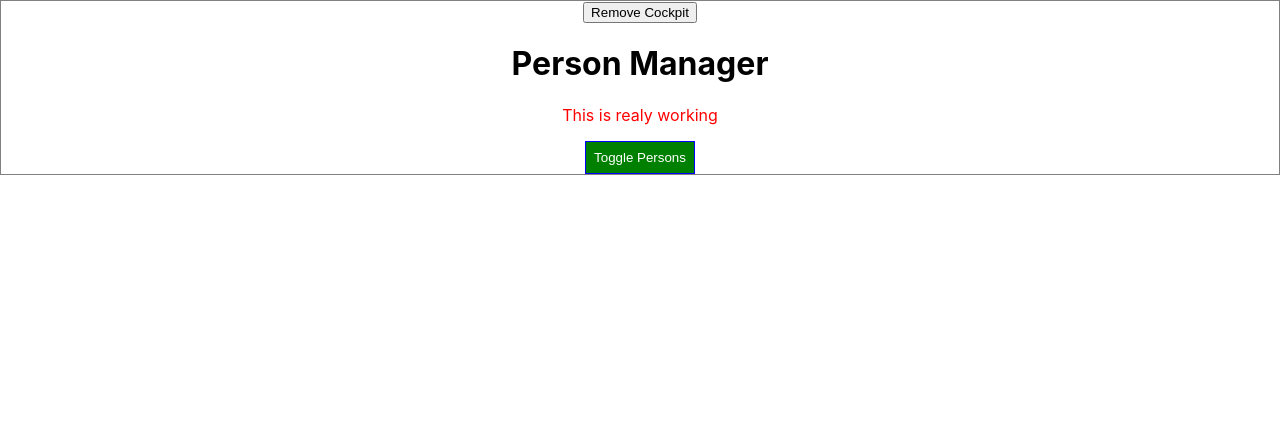
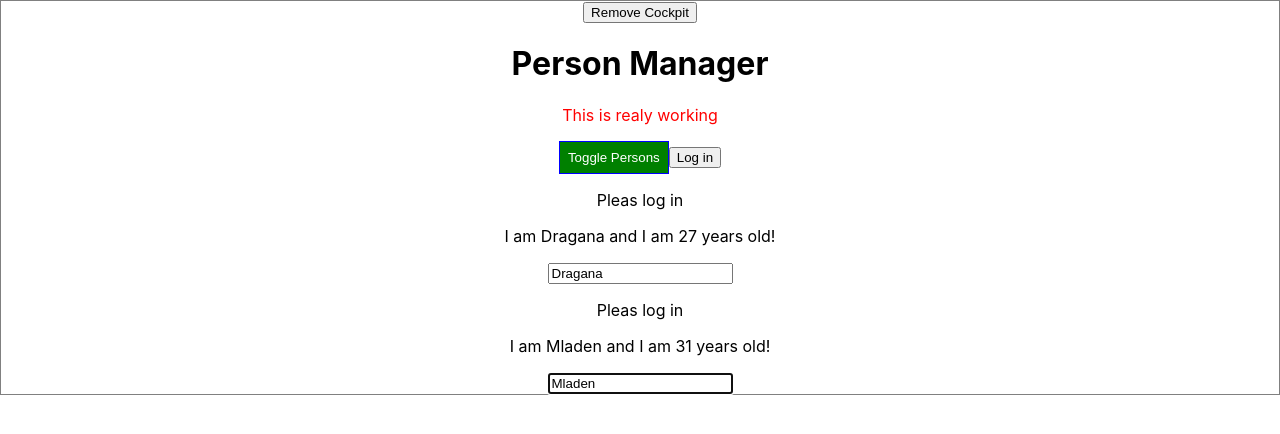
Before and after one commit to dragana93/react-guide-example, a React (Create React App) app: page / in a window 1280 px wide. Shown: the top 434 px of the page. Built offline with nearby package versions, Linux system fonts and the light colour scheme.

Commit message:
understanding prop chain problems

```diff
--- a/src/components/Cockpit/Cockpit.js
+++ b/src/components/Cockpit/Cockpit.js
@@ -1,4 +1,4 @@
-import React, { useEffect } from "react";
+import React, { useEffect, useRef } from "react";
 import styled from "styled-components";
 
 const StyledButton = styled.button`
@@ -14,11 +14,14 @@ const StyledButton = styled.button`
   }
 `;
 const Cockpit = (props) => {
+  const toggleButtonRef = useRef(null);
+
   useEffect(() => {
     console.log("[Cockpit.js] useEffect");
-    setTimeout(() => {
-      alert("Saved data to cloud");
-    }, 1000);
+    // setTimeout(() => {
+    //   alert("Saved data to cloud");
+    // }, 1000);
+    toggleButtonRef.current.click();
     return () => {
       // clearTimeout(timer);
       console.log("[Cockpit.js] clean up work in useEffect");
@@ -44,7 +47,10 @@ const Cockpit = (props) => {
     <div>
       <h1>{props.title}</h1>
       <p className={classes.join(" ")}>This is realy working</p>
-      <StyledButton onClick={props.clicked}>Toggle Persons</StyledButton>
+      <StyledButton ref={toggleButtonRef} onClick={props.clicked}>
+        Toggle Persons
+      </StyledButton>
+      <button onClick={props.login}>Log in</button>
     </div>
   );
 };
--- a/src/components/Persons/Person/Person.js
+++ b/src/components/Persons/Person/Person.js
@@ -32,6 +32,7 @@ class Person extends Component {
     return (
       // <div className="Person" style={style}>
       <React.Fragment>
+        {this.props.isAuth ? <p>Authenticated!</p> : <p>Pleas log in</p>}
         <p key="i1" onClick={this.props.click}>
           I am {this.props.name} and I am {this.props.age} years old!
         </p>
--- a/src/components/Persons/Persons.js
+++ b/src/components/Persons/Persons.js
@@ -49,6 +49,7 @@ class Persons extends PureComponent {
           age={person.age}
           key={person.id}
           changed={(event) => this.props.changed(event, person.id)}
+          isAuth={this.props.isAuthenticated}
         />
       );
     });
--- a/src/containers/App.js
+++ b/src/containers/App.js
@@ -29,6 +29,7 @@ class App extends Component {
     showPersons: false,
     showCockpit: true,
     changeCounter: 0,
+    authenticated: false,
   };
 
   static getDerivedStateFromProps(props, state) {
@@ -110,6 +111,13 @@ class App extends Component {
   //   this.setState({ userInput: updatedText });
   // };
 
+  loginHendler = () => {
+    const isLogin = this.state.authenticated;
+    this.setState({
+      authenticated: !isLogin,
+    });
+  };
+
   render() {
     console.log("[App.js] render");
 
@@ -120,6 +128,7 @@ class App extends Component {
           persons={this.state.persons}
           clicked={this.deletePersonHandler}
           changed={this.nameChangeHandler}
+          isAuthenticated={this.state.authenticated}
         />
       );
     }
@@ -161,6 +170,7 @@ class App extends Component {
             persons={this.state.persons}
             personsLength={this.state.persons.length}
             clicked={this.togglePersonsHandler}
+            login={this.loginHendler}
           />
         ) : null}
         {persons}
```
